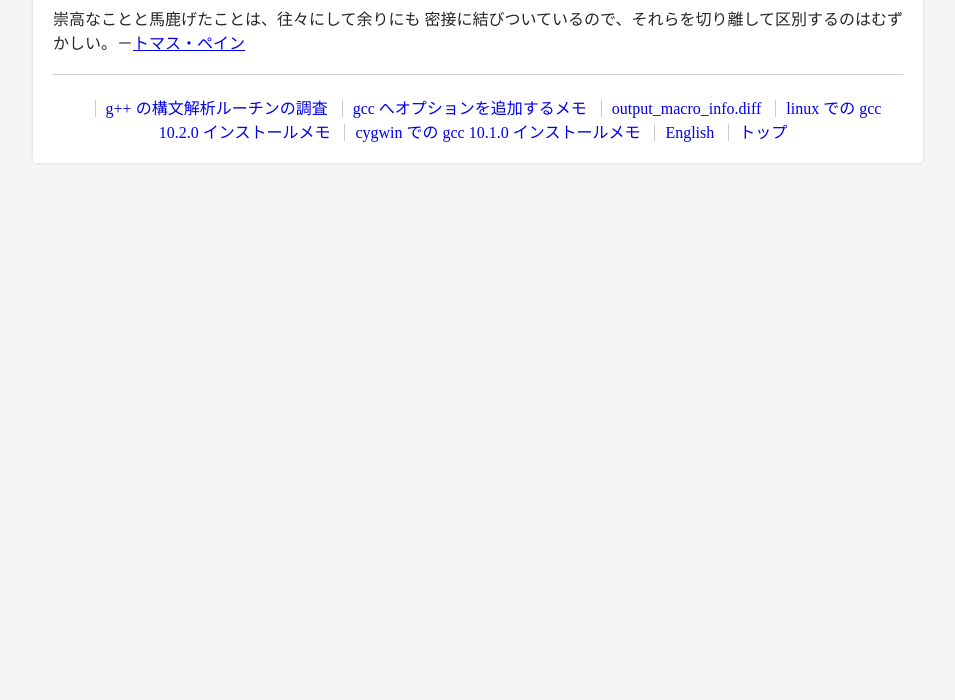
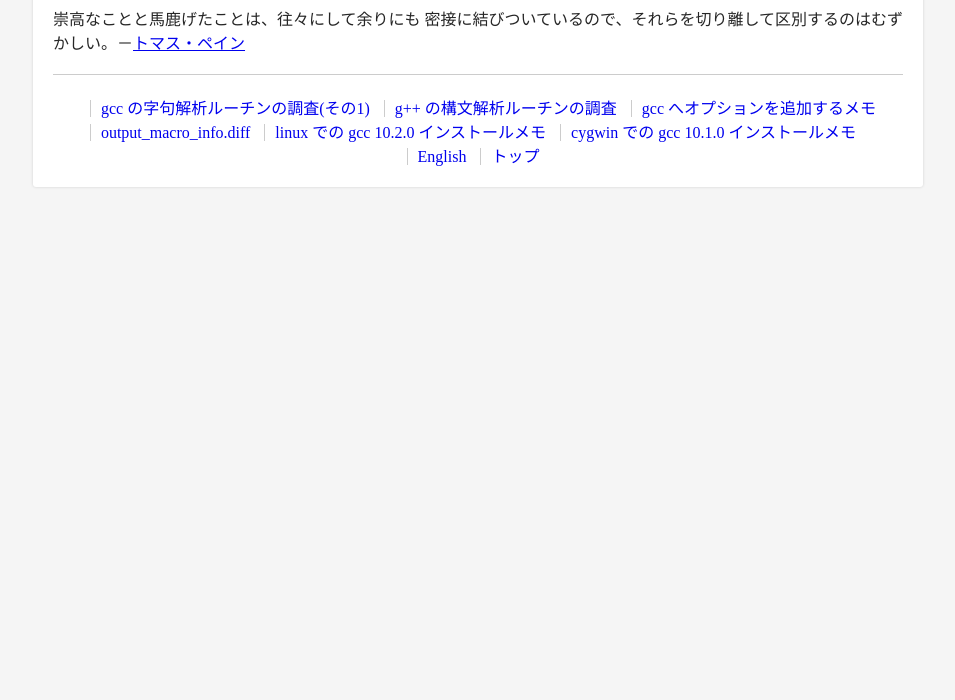
Before and after one commit to KeiHasegawa/GNU_tool, a plain HTML site: page index.html in a window 1280 px wide. Shown: the part 100-800 px from the top of the page, without its empty margins (162-1117 px from the left). Drawn offline with Linux system fonts and the light colour scheme.

Commit message:
add cc1_lex

```diff
--- a/index.html
+++ b/index.html
@@ -117,6 +117,7 @@ border-left:none;
 <p class="userDefaultLeadTxt">崇高なことと馬鹿げたことは、往々にして余りにも
   密接に結びついているので、それらを切り離して区別するのはむずかしい。－<a href="https://ja.wikipedia.org/wiki/%E3%83%88%E3%83%9E%E3%82%B9%E3%83%BB%E3%83%9A%E3%82%A4%E3%83%B3">トマス・ペイン</p>
 <div class="userDefaultLinkTxt">
+  <a href="cc1_lex.2021.03.22.jp">gcc の字句解析ルーチンの調査(その1)</a>
   <a href="cc1plus_debug_way.2021.01.20.jp">g++ の構文解析ルーチンの調査</a>
   <a href="add-option-gcc-2020.08.10.jp">gcc へオプションを追加するメモ</a>
   <a href="output_macro_info.diff">output_macro_info.diff</a>
```
Also changed, not shown: 2 other files.
